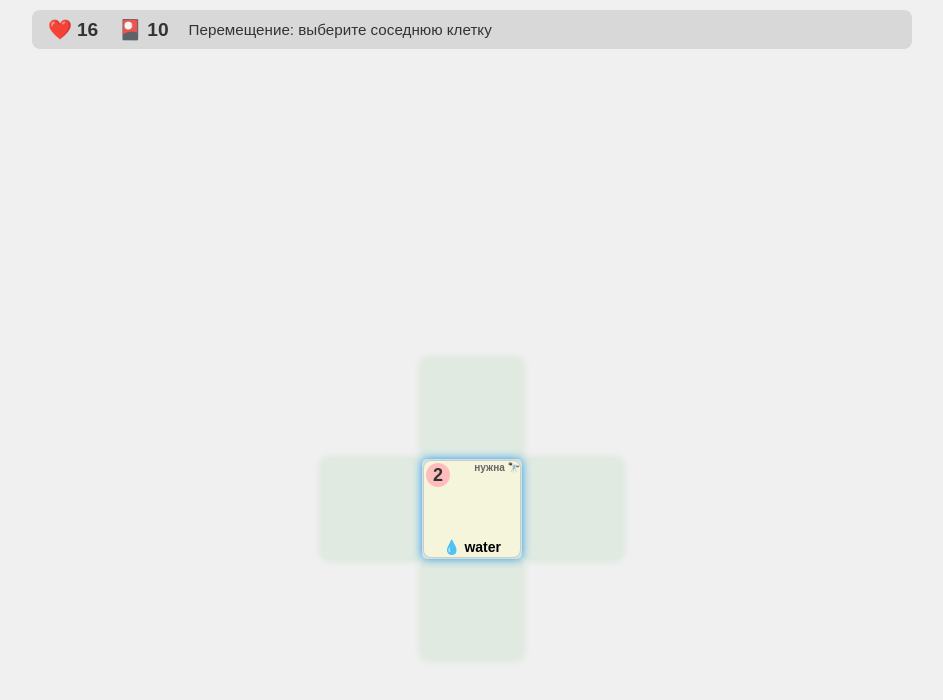
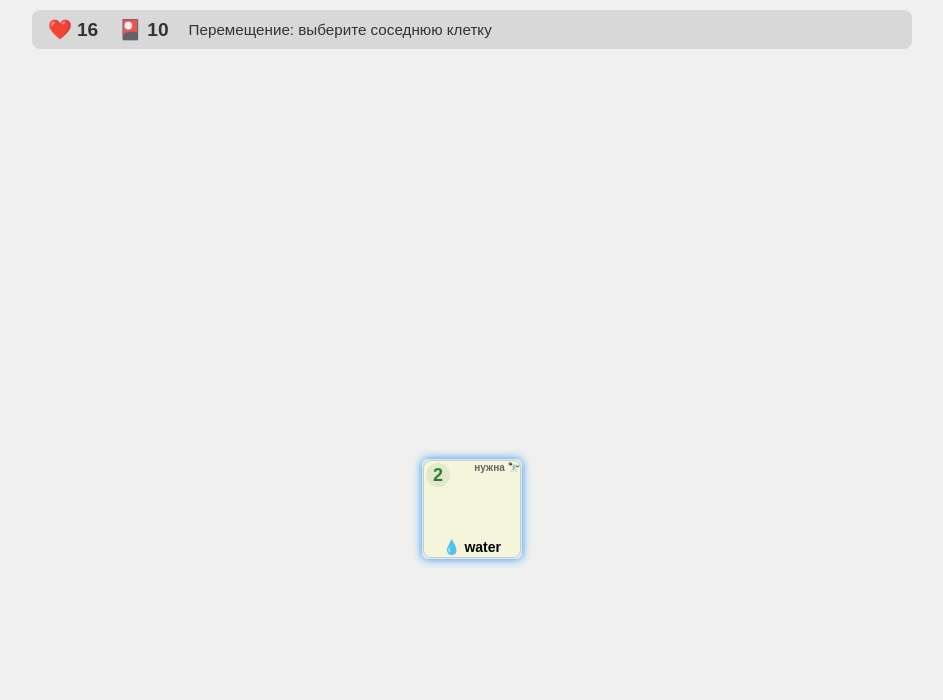
Before and after one commit to Farvoz/Save-Oneself, a React (Vite) app: page / in a window 1280 px wide. Shown: the top 700 px of the page, without its empty margins (168-1111 px from the left). Built offline with nearby package versions, Linux system fonts and the light colour scheme.

Commit message:
привязал логику валидного хода к координатам углов

```diff
--- a/src/components/Card.css
+++ b/src/components/Card.css
@@ -118,6 +118,11 @@
     z-index: 3;
 }
 
+.card-lives.positive {
+    color: #2e7d32;
+    background-color: rgba(46, 125, 50, 0.1);
+}
+
 .card-name {
     font-size: 14px;
     margin-bottom: 2px;
--- a/src/components/Card.jsx
+++ b/src/components/Card.jsx
@@ -48,7 +48,9 @@
             )}
             <div className="card-content">
                 {Math.abs(card.lives) > 0 && (
-                    <div className="card-lives">{card.lives}</div>
+                    <div className={"card-lives " + (card.lives > 0 ? "positive" : "")}>
+                        {card.lives}
+                    </div>
                 )}
                 {card.type === 'back' && card.requirements && (
                     <div className="card-requirements">
--- a/src/game/gameRules.js
+++ b/src/game/gameRules.js
@@ -21,7 +21,6 @@
         case 'NW': return topRight[1] + 1 === shipCol;
     }
 };
-
 // Check if a position is valid for card moving
 export const isValidPosition = (context, row, col) => {
     if (!context.playerPosition && row === 0 && col === 0) return true;
@@ -34,24 +33,11 @@
         if (!isAdjacent) return false;
     }
 
-    if (context.shipCard.direction) {
-        let minRow = Infinity, maxRow = -Infinity, minCol = Infinity, maxCol = -Infinity;
+    // Проверяем, не выходит ли позиция за пределы прямоугольника, образованного угловыми точками
+    const { topLeft, bottomLeft, bottomRight } = context.shipCard.cornerCoordinates;
 
-        context.occupiedPositions.forEach((card, pos) => {
-            if (card.type === 'ship') return;
-            const [cardRow, cardCol] = pos.split(',').map(Number);
-            minRow = Math.min(minRow, cardRow);
-            maxRow = Math.max(maxRow, cardRow);
-            minCol = Math.min(minCol, cardCol);
-            maxCol = Math.max(maxCol, cardCol);
-        });
-
-        switch(context.shipCard.direction) {
-            case 'NE': if (row < minRow || col > maxCol) return false; break;
-            case 'SE': if (row > maxRow || col > maxCol) return false; break;
-            case 'SW': if (row > maxRow || col < minCol) return false; break;
-            case 'NW': if (row < minRow || col < minCol) return false; break;
-        }
+    if (row < topLeft[0] || row > bottomLeft[0] || col < topLeft[1] || col > bottomRight[1]) {
+        return false;
     }
 
     return true;
```
